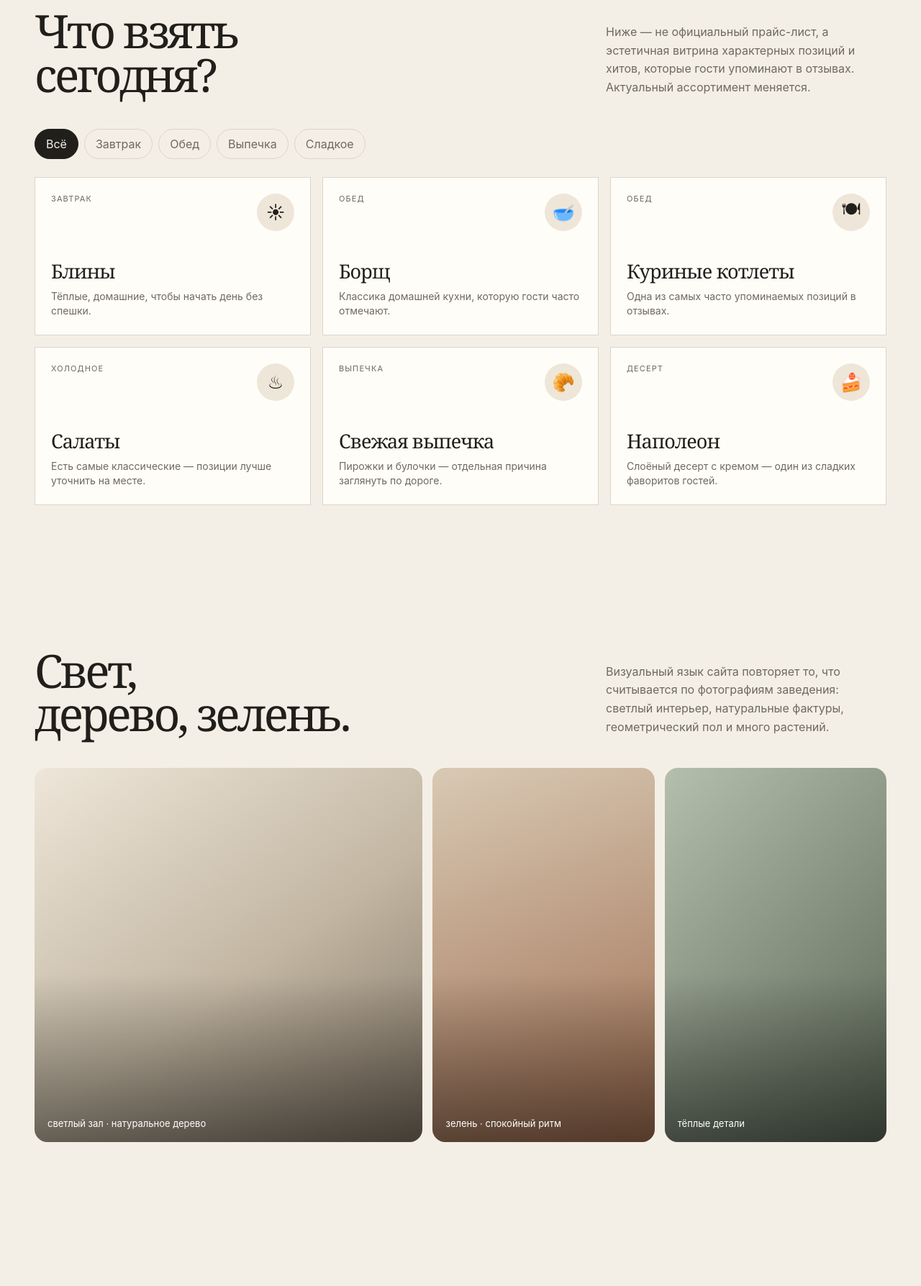
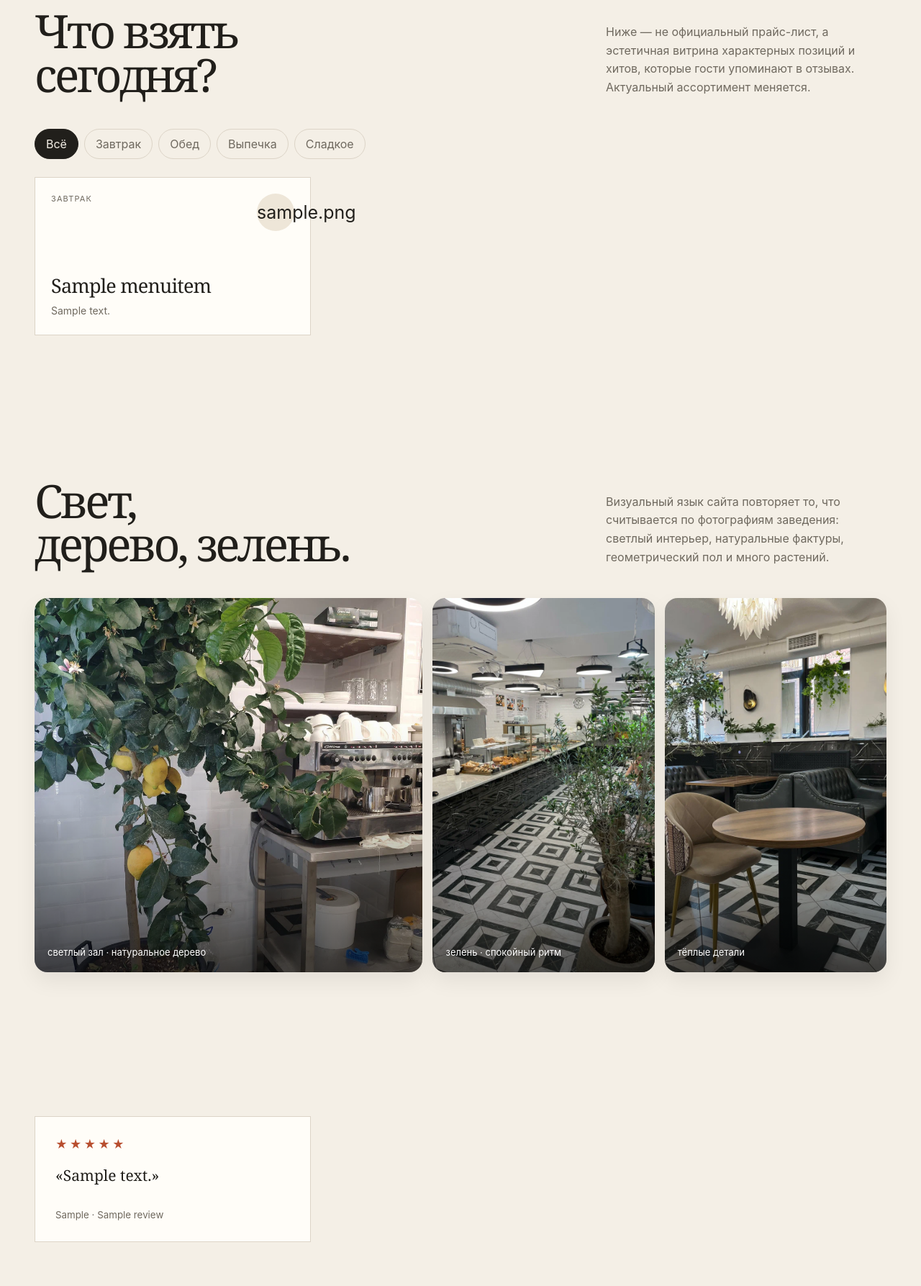
Before and after one commit to wraithplug/finaly_project, a Django app: page / in a window 1280 px wide. Shown: the part 1609-3396 px from the top of the page at 72% size. Run offline with Django 5.2, Linux system fonts and the light colour scheme; tables that the repository leaves empty hold one stand-in row (values such as "Sample post").

Commit message:
Финал

```diff
--- a/projects/forms.py
+++ b/projects/forms.py
@@ -43,6 +43,10 @@ class ReservationForm(forms.ModelForm):
             }),
         }
 
+
+
+
+
     def __init__(self, *args, **kwargs):
         super().__init__(*args, **kwargs)
 
--- a/projects/models.py
+++ b/projects/models.py
@@ -71,3 +71,23 @@ class Reservation(models.Model):
         ordering = ['date','time']
         verbose_name = "Бронирование"
         verbose_name_plural = "Бронирование"
+
+class MenuItem(models.Model):
+    CATEGORY_CHOICES = (
+        ("breakfast", "Завтрак"),
+        ("lunch", "Обед"),
+        ("bakery", "Выпечка"),
+        ("sweet", "Сладкое"),
+    )
+    name = models.CharField("Название блюда",max_length=200)
+    description = models.TextField("Описание",blank=True)
+    category = models.CharField("Категория",max_length=20,choices=CATEGORY_CHOICES,)
+    icon = models.CharField("Значок",max_length=20,default="🍽️")
+
+    class Meta:
+        verbose_name = "Блюдо меню"
+        verbose_name_plural = "Меню"
+        ordering = ["category", "name"]
+
+    def __str__(self):
+        return self.name
--- a/projects/static/styles/styles.css
+++ b/projects/static/styles/styles.css
@@ -37,7 +37,34 @@ button, a { font: inherit; }
 .btn { border: 0; border-radius: 999px; padding: 14px 20px; cursor: pointer; text-decoration: none; display: inline-flex; align-items: center; gap: 9px; }
 .btn.primary { background: var(--ink); color: var(--bg); }
 .btn.secondary { border: 1px solid var(--line); color: var(--ink); background: transparent; }
-.hero-card { position: relative; min-height: 500px; border-radius: 180px 180px 24px 24px; overflow: hidden; background: linear-gradient(145deg, #d9d0bf 0%, #b9ad99 45%, #817566 100%); box-shadow: 0 30px 70px #0002; }
+
+.hero-card {
+  position: relative;
+  min-height: 500px;
+  border-radius: 180px 180px 24px 24px;
+  overflow: hidden;
+
+  background-image:
+    linear-gradient(
+      to top,
+      rgba(25, 20, 15, 0.58),
+      rgba(25, 20, 15, 0.05) 55%
+    ),
+    url("/static/photo/diting_result.jpg");
+
+  background-size: cover;
+  background-position: center;
+  background-repeat: no-repeat;
+
+  box-shadow: 0 30px 70px #0002;
+}
+
+.hero-card::before,
+.hero-card .plate,
+.hero-card .crumb {
+  display: none;
+}
+
 .hero-card:before { content: ""; position: absolute; inset: 0; background: radial-gradient(circle at 22% 25%, #fff9 0 3%, transparent 4%), radial-gradient(circle at 78% 18%, #fff7 0 2%, transparent 3%), linear-gradient(115deg, transparent 0 45%, #4c4237aa 46% 48%, transparent 49%); mix-blend-mode: overlay; }
 .plate { position: absolute; width: 300px; height: 190px; border-radius: 50%; background: #f7f2e8; left: 50%; top: 48%; transform: translate(-50%, -50%) rotate(-7deg); box-shadow: 0 25px 35px #2c241d55; }
 .plate:before { content: ""; position: absolute; width: 230px; height: 125px; border-radius: 50%; left: 35px; top: 34px; background: radial-gradient(circle at 35% 40%, #d98655 0 8%, transparent 9%), radial-gradient(circle at 65% 55%, #8f5c38 0 9%, transparent 10%), radial-gradient(circle at 48% 65%, #e3b26c 0 12%, transparent 13%), #c8844c; }
@@ -68,14 +95,98 @@ section { padding: 100px 0; }
 .dish small { color: var(--muted); font-size: 11px; letter-spacing: .1em; text-transform: uppercase; }
 .dish h3 { font: 500 27px Georgia, serif; margin: 30px 0 7px; letter-spacing: -.03em; }
 .dish p { color: var(--muted); font-size: 14px; line-height: 1.45; margin: 0; }
-.photo-row { display: grid; grid-template-columns: 1.4fr .8fr .8fr; gap: 14px; }
-.photo { min-height: 330px; border-radius: 18px; overflow: hidden; position: relative; background: var(--cream); }
-.photo.large { min-height: 520px; }
-.photo:nth-child(1) { background: linear-gradient(145deg, #eee6d9, #c2b6a2 55%, #7d7162); }
-.photo:nth-child(2) { background: linear-gradient(160deg, #d9c9b4, #9d6c4f); }
-.photo:nth-child(3) { background: linear-gradient(135deg, #b5bfae, #596554); }
-.photo:after { content: ""; position: absolute; inset: 0; background: linear-gradient(to top, #0007, transparent 45%); }
-.photo .label { position: absolute; z-index: 2; bottom: 18px; left: 18px; color: #fff; font-size: 13px; }
+
+.photo-row {
+  display: grid;
+  grid-template-columns: 1.4fr .8fr .8fr;
+  gap: 14px;
+}
+
+.photo {
+  min-height: 330px;
+  border-radius: 18px;
+  overflow: hidden;
+  position: relative;
+  background-color: var(--cream);
+  background-size: cover;
+  background-position: center;
+  background-repeat: no-repeat;
+  box-shadow: 0 12px 30px #00000012;
+  transition: transform .3s ease;
+}
+
+.photo:hover {
+  transform: translateY(-4px);
+}
+
+.photo.large {
+  min-height: 520px;
+  background-image: url("../photo/detailes.jpg");
+}
+
+.photo:nth-child(2) {
+  background-image: url("../photo/greenzal.jpg");
+}
+
+.photo:nth-child(3) {
+  background-image: url("../photo/teplya.jpg");
+}
+
+.photo:after {
+  content: "";
+  position: absolute;
+  inset: 0;
+  background: linear-gradient(
+    to top,
+    rgba(0, 0, 0, .65),
+    rgba(0, 0, 0, .08) 45%,
+    transparent 70%
+  );
+  pointer-events: none;
+}
+
+.photo .label {
+  position: absolute;
+  z-index: 2;
+  bottom: 18px;
+  left: 18px;
+  right: 12px;
+  color: #fff;
+  font-size: 13px;
+  line-height: 1.5;
+  text-shadow: 0 1px 5px #0005;
+}
+
+@media (max-width: 850px) {
+  .photo-row {
+    grid-template-columns: 1fr 1fr;
+  }
+
+  .photo.large {
+    grid-column: 1 / -1;
+    min-height: 380px;
+  }
+
+  .photo {
+    min-height: 280px;
+  }
+}
+
+@media (max-width: 560px) {
+  .photo-row {
+    grid-template-columns: 1fr;
+  }
+
+  .photo.large {
+    grid-column: auto;
+    min-height: 350px;
+  }
+
+  .photo {
+    min-height: 280px;
+  }
+}
+
 .review-grid { display: grid; grid-template-columns: repeat(3, 1fr); gap: 16px; }
 .review { padding: 28px; background: var(--paper); border: 1px solid var(--line); }
 .stars { color: var(--accent); letter-spacing: 3px; }
--- a/projects/templates/projects/index.html
+++ b/projects/templates/projects/index.html
@@ -84,31 +84,21 @@
           <button class="tab" data-filter="sweet">Сладкое</button>
         </div>
         <div class="menu-grid" id="menuGrid">
-          <article class="dish" data-cat="breakfast">
-            <div class="dish-top"><small>Завтрак</small><div class="dish-icon">☀</div></div>
-            <div><h3>Блины</h3><p>Тёплые, домашние, чтобы начать день без спешки.</p></div>
-          </article>
-          <article class="dish" data-cat="lunch">
-            <div class="dish-top"><small>Обед</small><div class="dish-icon">🥣</div></div>
-            <div><h3>Борщ</h3><p>Классика домашней кухни, которую гости часто отмечают.</p></div>
-          </article>
-          <article class="dish" data-cat="lunch">
-            <div class="dish-top"><small>Обед</small><div class="dish-icon">🍽</div></div>
-            <div><h3>Куриные котлеты</h3><p>Одна из самых часто упоминаемых позиций в отзывах.</p></div>
-          </article>
-          <article class="dish" data-cat="lunch">
-            <div class="dish-top"><small>Холодное</small><div class="dish-icon">♨</div></div>
-            <div><h3>Салаты</h3><p>Есть самые классические — позиции лучше уточнить на месте.</p></div>
-          </article>
-          <article class="dish" data-cat="bakery">
-            <div class="dish-top"><small>Выпечка</small><div class="dish-icon">🥐</div></div>
-            <div><h3>Свежая выпечка</h3><p>Пирожки и булочки — отдельная причина заглянуть по дороге.</p></div>
-          </article>
-          <article class="dish" data-cat="sweet">
-            <div class="dish-top"><small>Десерт</small><div class="dish-icon">🍰</div></div>
-            <div><h3>Наполеон</h3><p>Слоёный десерт с кремом — один из сладких фаворитов гостей.</p></div>
-          </article>
-        </div>
+  {% for dish in menu_items %}
+    <article class="dish" data-cat="{{ dish.category }}">
+      <div class="dish-top">
+        <small>{{ dish.get_category_display }}</small>
+        <div class="dish-icon">{{ dish.icon }}</div>
+      </div>
+      <div>
+        <h3>{{ dish.name }}</h3>
+        <p>{{ dish.description }}</p>
+      </div>
+    </article>
+  {% empty %}
+    <p>Меню скоро появится.</p>
+  {% endfor %}
+</div>
       </section>
 
       <section id="atmosphere">
--- a/projects/views.py
+++ b/projects/views.py
@@ -1,16 +1,17 @@
+
 from django.shortcuts import render, redirect
 from django.contrib import messages
 from django.conf import settings
 from django.core.mail import send_mail
 
-from .models import Review, Table
+from .models import Review, Table, MenuItem
 from .forms import ReservationForm
 
 
 def index(request):
     reviews = Review.objects.filter(is_published=True)
     tables = Table.objects.filter(is_active=True).order_by("number")
-
+    menu_items = MenuItem.objects.all()
     if request.method == "POST":
         form = ReservationForm(request.POST)
 
@@ -59,6 +60,7 @@ def index(request):
         request,
         "projects/index.html",
         {
+            "menu_items": menu_items,
             "reviews": reviews,
             "table": tables,
             "form": form,
```
Also changed, not shown: devsearch/settings.py (+7 -9 lines), projects/admin.py (+7 -1 lines), projects/migrations/0004_menuitem_alter_project_id_alter_reservation_id_and_more.py (added), projects/static/photo/detailes.jpg (added), projects/static/photo/diting_result.jpg (added), projects/static/photo/greenzal.jpg (added), projects/static/photo/teplya.jpg (added).
